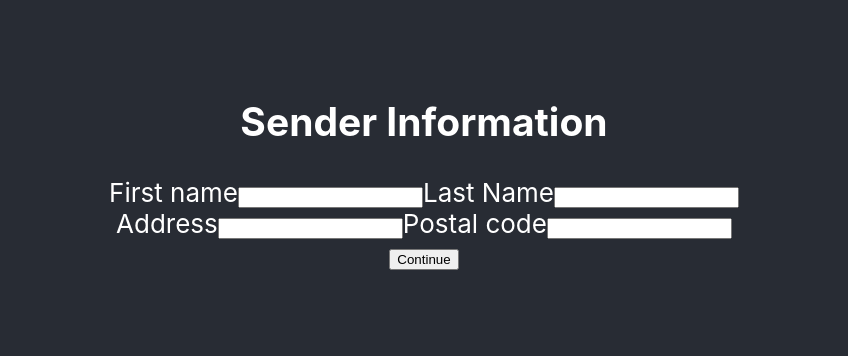
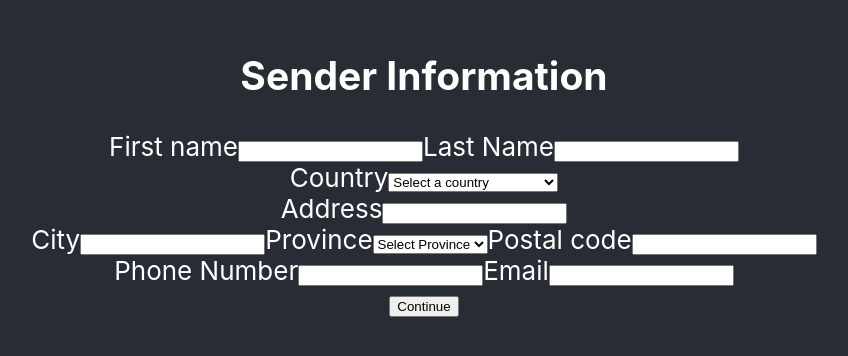
Before and after one commit to RyanGuzelian/SOEN343, a React (Create React App) app in the folder frontend/: page /delivery-request in a window 1280 px wide. Shown: the part 232-588 px from the top of the page, without its empty margins (216-1064 px from the left). Built offline with nearby package versions, Linux system fonts and the light colour scheme.

Commit message:
added province will change functionning once the backend is implemented

```diff
--- a/frontend/src/Components/DeliveryRequest/DeliveryRequest.js
+++ b/frontend/src/Components/DeliveryRequest/DeliveryRequest.js
@@ -8,14 +8,23 @@ function DeliveryRequest(props) {
         senderInfo: {
             firstName: '',
             lastName: '',
+            country:'',
             address: '',
-            postalCode: ''
+            city:'',
+            province:'',
+            postalCode: '',
+            phoneNumber:'',
+            email:''
         },
         recipientInfo: {
             firstName: '',
             lastName: '',
+            country:'',
             address: '',
-            postalCode: ''
+            city:'',
+            postalCode: '',
+            phoneNumber:'',
+            email:''
         }
     });
 
--- a/frontend/src/Components/UserInfo/UserInfo.js
+++ b/frontend/src/Components/UserInfo/UserInfo.js
@@ -1,9 +1,9 @@
 import React from "react";
 
-function UserInfo({ userInfo, setUserInfo, handleSubmit, title }) {
+function UserInfo({userInfo, setUserInfo, handleSubmit, title}) {
     const handleChange = (event) => {
-        const { name, value } = event.target;
-        setUserInfo({ [name]: value });
+        const {name, value} = event.target;
+        setUserInfo({[name]: value});
     };
 
     return (
@@ -29,6 +29,20 @@ function UserInfo({ userInfo, setUserInfo, handleSubmit, title }) {
                     />
                 </div>
                 <div>
+                    <label htmlFor="country">Country</label>
+                    <select
+                        id="country"
+                        name="country"
+                        value={setUserInfo.country}
+                        onChange={handleChange}
+                    >
+                        <option value="">Select a country</option>
+                        <option value="USA">United States of America</option>
+                        <option value="CAN">Canada</option>
+                    </select>
+                </div>
+
+                <div>
                     <label htmlFor="address">Address</label>
                     <input
                         type="text"
@@ -37,12 +51,54 @@ function UserInfo({ userInfo, setUserInfo, handleSubmit, title }) {
                         value={userInfo.address}
                         onChange={handleChange}
                     />
+                </div>
+                <div>
+                    <label htmlFor="city">City</label>
+                    <input
+                        type="text"
+                        id="city"
+                        name="city"
+                        value={userInfo.city}
+                        onChange={handleChange}
+                    />
+
+                    <label htmlFor="province">Province</label>
+                    <select
+                        id="province"
+                        name="province"
+                        value={setUserInfo.province}
+                        onChange={handleChange}
+                    >
+                        <option value="">Select Province</option>
+                        <option value="QC">QC</option>
+                        <option value="ON">ON</option>
+                    </select>
+
                     <label htmlFor="postalCode">Postal code</label>
                     <input
                         type="text"
                         id="postalCode"
                         name="postalCode"
                         value={userInfo.postalCode}
+                        onChange={handleChange}
+                    />
+                </div>
+                <div>
+                    <label htmlFor="phoneNumber">Phone Number</label>
+                    <input
+                        type="tel"
+                        id="phoneNumber"
+                        name="phoneNumber"
+                        pattern="[0-9]{3}-[0-9]{3}-[0-9]{4}"
+                        value={userInfo.phoneNumber}
+                        onChange={handleChange}
+                    />
+                    <label htmlFor="email">Email</label>
+                    <input
+                        type="email"
+                        id="email"
+                        name="email"
+                        value={userInfo.email}
                         onChange={handleChange}
                     />
                 </div>
```
